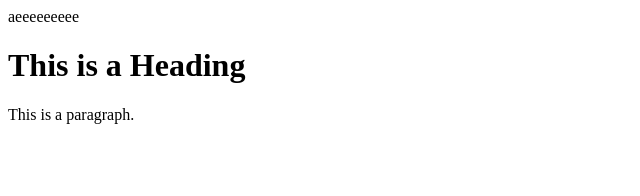
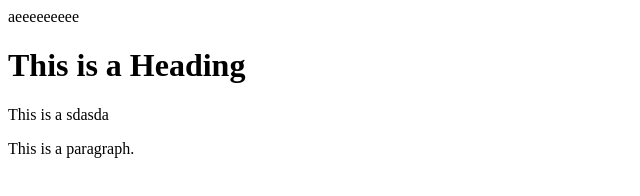
Before and after one commit to yurigurgenidze/Test, a plain HTML site: page index.html in a window 1280 px wide. Shown: the whole page, without its empty margins (0-640 px from the left). Drawn offline with Linux system fonts and the light colour scheme.

Commit message:
Update index.html

```diff
--- a/index.html
+++ b/index.html
@@ -6,6 +6,7 @@
 <body>
   <div> aeeeeeeeee </div>
 <h1>This is a Heading</h1>
+<p sda>This is a sdasda</p>
 <p>This is a paragraph.</p>
 
 </body>
```
